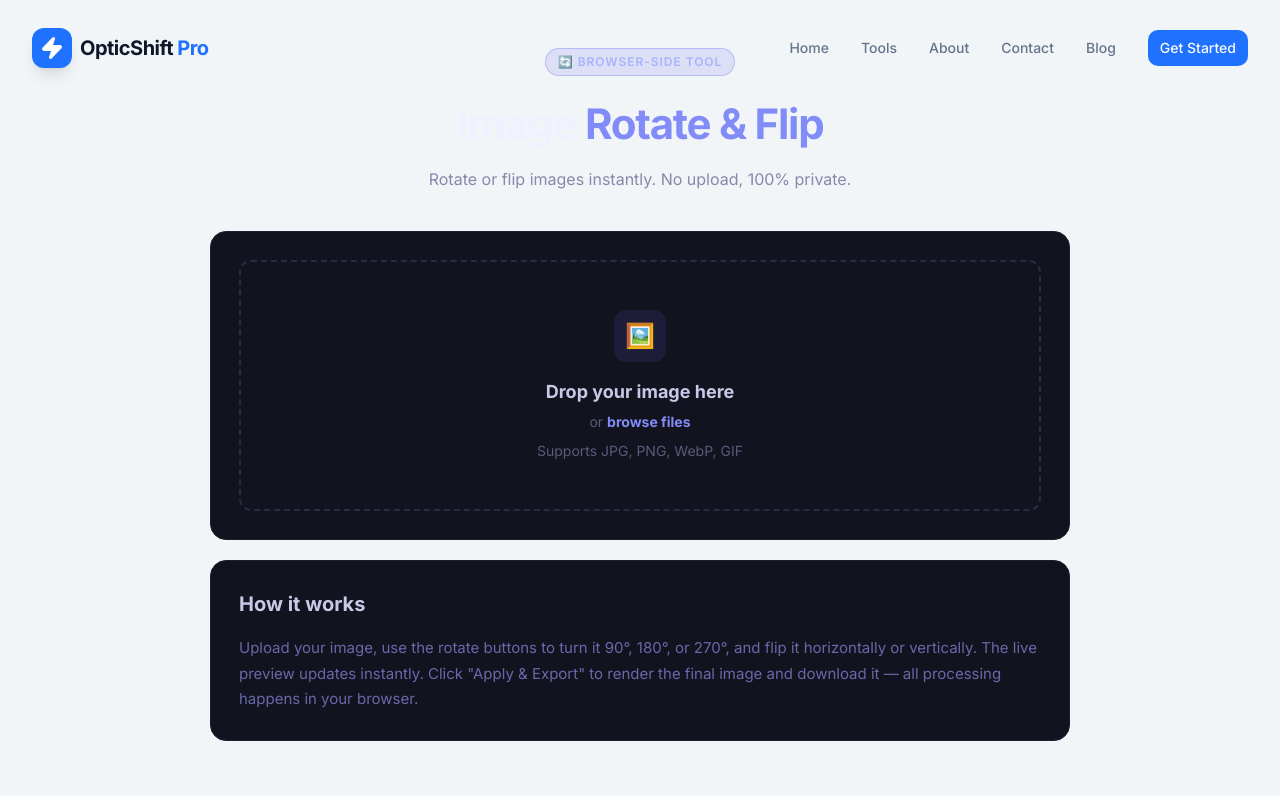
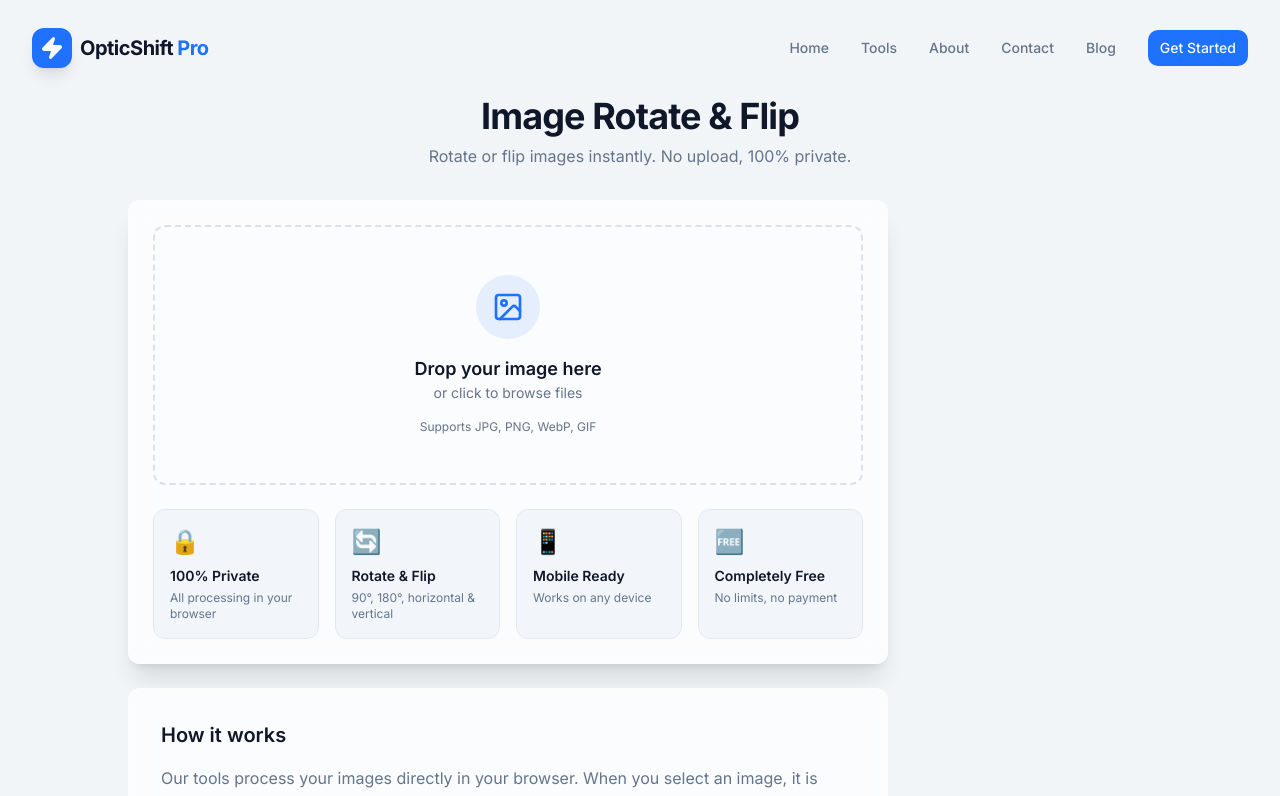
Before and after one commit to surajkumar122024-star/ok01, a Next.js app: page /tools/image-rotate in a window 1280 px wide. Shown: the top 796 px of the page. Built offline with nearby package versions, Linux system fonts and the light colour scheme.

Commit message:
Add TypeScript types to ImageRotateClient component

```diff
--- a/src/app/tools/image-rotate/ImageRotateClient.tsx
+++ b/src/app/tools/image-rotate/ImageRotateClient.tsx
@@ -1,22 +1,25 @@
 "use client";
 
 import { useState, useRef } from "react";
+import { ImageToolLayout } from "@/components/ImageToolLayout";
+import { Button } from "@/components/ui/button";
+import { Download, RefreshCw, RotateCcw, RotateCw, FlipHorizontal, FlipVertical, RefreshCcw, Image as ImageIcon } from "lucide-react";
 
 export default function ImageRotateClient() {
-  const [imageSrc, setImageSrc] = useState(null);
+  const [imageSrc, setImageSrc] = useState<string | null>(null);
   const [fileName, setFileName] = useState("");
   const [isDragging, setIsDragging] = useState(false);
   const [rotation, setRotation] = useState(0);
   const [flipH, setFlipH] = useState(false);
   const [flipV, setFlipV] = useState(false);
   const [outputFormat, setOutputFormat] = useState("image/png");
-  const [resultUrl, setResultUrl] = useState(null);
-  const [previewStyle, setPreviewStyle] = useState({});
+  const [resultUrl, setResultUrl] = useState<string | null>(null);
+  const [previewStyle, setPreviewStyle] = useState<React.CSSProperties>({});
 
-  const fileInputRef = useRef(null);
-  const imgRef = useRef(null);
+  const fileInputRef = useRef<HTMLInputElement>(null);
+  const imgRef = useRef<HTMLImageElement>(null);
 
-  const updatePreview = (rot, fh, fv) => {
+  const updatePreview = (rot: number, fh: boolean, fv: boolean) => {
     const scaleX = fh ? -1 : 1;
     const scaleY = fv ? -1 : 1;
     setPreviewStyle({
@@ -25,12 +28,12 @@ export default function ImageRotateClient() {
     });
   };
 
-  const handleFile = (file) => {
+  const handleFile = (file: File) => {
     if (!file || !file.type.startsWith("image/")) return;
     setFileName(file.name);
     const reader = new FileReader();
     reader.onload = (e) => {
-      setImageSrc(e.target.result);
+      setImageSrc(e.target?.result as string);
       setResultUrl(null);
       setRotation(0);
       setFlipH(false);
@@ -40,7 +43,7 @@ export default function ImageRotateClient() {
     reader.readAsDataURL(file);
   };
 
-  const rotate = (deg) => {
+  const rotate = (deg: number) => {
     const newRot = (rotation + deg + 360) % 360;
     setRotation(newRot);
     updatePreview(newRot, flipH, flipV);
@@ -75,14 +78,13 @@ export default function ImageRotateClient() {
     const canvas = document.createElement("canvas");
     canvas.width = cw;
     canvas.height = ch;
-    const ctx = canvas.getContext("2d");
+    const ctx = canvas.getContext("2d")!;
 
     ctx.translate(cw / 2, ch / 2);
     ctx.rotate(rad);
     ctx.scale(flipH ? -1 : 1, flipV ? -1 : 1);
     ctx.drawImage(img, -ow / 2, -oh / 2);
 
-    const ext = outputFormat === "image/jpeg" ? "jpg" : outputFormat === "image/webp" ? "webp" : "png";
     setResultUrl(canvas.toDataURL(outputFormat, 0.95));
   };
 
@@ -106,146 +108,164 @@ export default function ImageRotateClient() {
   };
 
   return (
-    <>
-      <style>{`
-        * { box-sizing: border-box; margin: 0; padding: 0; }
-        .page-wrap { max-width: 900px; margin: 0 auto; padding: 48px 20px 80px; }
-        .page-header { text-align: center; margin-bottom: 40px; }
-        .badge { display: inline-flex; align-items: center; gap: 6px; background: rgba(99,102,241,0.15); border: 1px solid rgba(99,102,241,0.3); color: #a5b4fc; font-size: 12px; font-weight: 600; letter-spacing: 0.08em; text-transform: uppercase; padding: 4px 12px; border-radius: 20px; margin-bottom: 16px; }
-        .page-title { font-size: clamp(28px, 5vw, 42px); font-weight: 800; letter-spacing: -0.03em; color: #f0f0ff; margin-bottom: 12px; }
-        .page-title span { color: #818cf8; }
-        .page-subtitle { color: #8888aa; font-size: 16px; }
-        .card { background: #13131f; border: 1px solid #1e1e30; border-radius: 16px; padding: 28px; margin-bottom: 20px; }
-        .drop-zone { border: 2px dashed #2a2a40; border-radius: 12px; padding: 48px 24px; text-align: center; cursor: pointer; transition: all 0.2s; }
-        .drop-zone:hover, .drop-zone.drag-over { border-color: #6366f1; background: rgba(99,102,241,0.05); }
-        .drop-icon { width: 52px; height: 52px; background: rgba(99,102,241,0.12); border-radius: 12px; display: flex; align-items: center; justify-content: center; margin: 0 auto 16px; font-size: 24px; }
-        .drop-title { font-size: 18px; font-weight: 700; color: #c8c8e8; margin-bottom: 6px; }
-        .drop-sub { color: #5a5a7a; font-size: 14px; }
-        .drop-sub b { color: #818cf8; cursor: pointer; }
-
-        /* Preview box */
-        .preview-box { background: repeating-conic-gradient(#1e1e30 0% 25%, #13131f 0% 50%) 0 0 / 20px 20px; border-radius: 12px; display: flex; align-items: center; justify-content: center; min-height: 260px; overflow: hidden; margin-bottom: 24px; }
-        .preview-box img { max-width: 90%; max-height: 260px; object-fit: contain; border-radius: 4px; }
-
-        /* Controls */
-        .controls { display: flex; flex-wrap: wrap; gap: 10px; justify-content: center; margin-bottom: 20px; }
-        .ctrl-btn { display: flex; flex-direction: column; align-items: center; gap: 4px; padding: 12px 16px; border-radius: 10px; border: 1px solid #2a2a40; background: #1a1a2e; color: #a0a0cc; font-size: 13px; font-weight: 600; cursor: pointer; transition: all 0.15s; min-width: 72px; }
-        .ctrl-btn:hover { border-color: #6366f1; color: #fff; background: #1e1e35; }
-        .ctrl-btn.active { background: #6366f1; border-color: #6366f1; color: #fff; }
-        .ctrl-icon { font-size: 22px; }
-
-        .divider { border: none; border-top: 1px solid #1e1e30; margin: 20px 0; }
-        .info-bar { display: flex; gap: 12px; flex-wrap: wrap; margin-bottom: 16px; }
-        .info-chip { background: #0f0f1c; border: 1px solid #1e1e30; border-radius: 6px; padding: 4px 10px; font-size: 12px; color: #6868aa; }
-        .info-chip b { color: #a0a0cc; }
-
-        .actions { display: flex; gap: 10px; flex-wrap: wrap; }
-        .btn { padding: 10px 22px; border-radius: 8px; font-size: 14px; font-weight: 700; cursor: pointer; border: none; transition: all 0.15s; }
-        .btn-primary { background: #6366f1; color: #fff; }
-        .btn-primary:hover { background: #4f51e0; transform: translateY(-1px); }
-        .btn-success { background: #059669; color: #fff; }
-        .btn-success:hover { background: #047857; }
-        .btn-danger { background: transparent; color: #f87171; border: 1px solid #3a2020; }
-        .btn-danger:hover { background: #2a1010; }
-        select.format-select { padding: 8px 14px; border-radius: 8px; background: #1e1e30; border: 1px solid #2a2a40; color: #a0a0cc; font-size: 14px; cursor: pointer; outline: none; }
-
-        .result-wrap { margin-top: 24px; }
-        .result-title { font-size: 14px; font-weight: 700; color: #8888aa; text-transform: uppercase; letter-spacing: 0.08em; margin-bottom: 12px; }
-        .result-img { max-width: 100%; max-height: 400px; border-radius: 8px; border: 1px solid #1e1e30; display: block; }
-
-        .how-title { font-size: 20px; font-weight: 800; color: #c8c8e8; margin-bottom: 16px; }
-        .how-text { color: #6868aa; font-size: 15px; line-height: 1.7; }
-      `}</style>
-
-      <div className="page-wrap">
-        {/* Header */}
-        <div className="page-header">
-          <div className="badge">🔄 Browser-Side Tool</div>
-          <h1 className="page-title">Image <span>Rotate & Flip</span></h1>
-          <p className="page-subtitle">Rotate or flip images instantly. No upload, 100% private.</p>
-        </div>
-
-        <div className="card">
+    <ImageToolLayout
+      title="Image Rotate & Flip"
+      description="Rotate or flip images instantly. No upload, 100% private."
+    >
+      <div className="space-y-6">
         {!imageSrc ? (
           <div
-              className={`drop-zone${isDragging ? " drag-over" : ""}`}
             onClick={() => fileInputRef.current?.click()}
             onDragOver={(e) => { e.preventDefault(); setIsDragging(true); }}
             onDragLeave={() => setIsDragging(false)}
             onDrop={(e) => { e.preventDefault(); setIsDragging(false); handleFile(e.dataTransfer.files[0]); }}
+            className={`border-2 border-dashed rounded-xl p-12 flex flex-col items-center justify-center gap-4 cursor-pointer transition-all duration-300 ${
+              isDragging ? "border-primary bg-primary/5" : "border-muted-foreground/20 hover:border-primary/50 hover:bg-muted/5"
+            }`}
           >
-              <div className="drop-icon">🖼️</div>
-              <div className="drop-title">Drop your image here</div>
-              <div className="drop-sub">or <b onClick={(e) => { e.stopPropagation(); fileInputRef.current?.click(); }}>browse files</b></div>
-              <div className="drop-sub" style={{ marginTop: 8 }}>Supports JPG, PNG, WebP, GIF</div>
-              <input ref={fileInputRef} type="file" accept="image/*" style={{ display: "none" }} onChange={(e) => handleFile(e.target.files[0])} />
+            <input
+              ref={fileInputRef}
+              type="file"
+              accept="image/*"
+              className="hidden"
+              onChange={(e) => e.target.files?.[0] && handleFile(e.target.files[0])}
+            />
+            <div className="w-16 h-16 bg-primary/10 rounded-full flex items-center justify-center text-primary">
+              <ImageIcon size={32} />
+            </div>
+            <div className="text-center">
+              <p className="text-lg font-semibold">Drop your image here</p>
+              <p className="text-sm text-muted-foreground">or click to browse files</p>
+            </div>
+            <p className="text-xs text-muted-foreground">Supports JPG, PNG, WebP, GIF</p>
           </div>
         ) : (
-            <>
+          <div className="space-y-6 animate-in fade-in slide-in-from-bottom-4 duration-500">
             {/* Live Preview */}
-              <div className="preview-box">
-                <img ref={imgRef} src={imageSrc} alt="Preview" style={previewStyle} crossOrigin="anonymous" />
+            <div
+              className="rounded-xl flex items-center justify-center min-h-[260px] overflow-hidden"
+              style={{
+                backgroundImage:
+                  "repeating-conic-gradient(hsl(var(--muted)) 0% 25%, hsl(var(--background)) 0% 50%)",
+                backgroundSize: "20px 20px",
+              }}
+            >
+              <img
+                ref={imgRef}
+                src={imageSrc}
+                alt="Preview"
+                style={previewStyle}
+                crossOrigin="anonymous"
+                className="max-w-[90%] max-h-[260px] object-contain rounded"
+              />
             </div>
 
             {/* Controls */}
-              <div className="controls">
-                <button className="ctrl-btn" onClick={() => rotate(-90)}>
-                  <span className="ctrl-icon">↺</span> Rotate Left
+            <div className="flex flex-wrap gap-2.5 justify-center">
+              <button
+                onClick={() => rotate(-90)}
+                className="flex flex-col items-center gap-1 px-4 py-3 rounded-lg border min-w-[72px] text-xs font-semibold text-muted-foreground hover:border-primary hover:text-foreground transition-colors"
+              >
+                <RotateCcw size={22} /> Rotate Left
               </button>
-                <button className="ctrl-btn" onClick={() => rotate(90)}>
-                  <span className="ctrl-icon">↻</span> Rotate Right
+              <button
+                onClick={() => rotate(90)}
+                className="flex flex-col items-center gap-1 px-4 py-3 rounded-lg border min-w-[72px] text-xs font-semibold text-muted-foreground hover:border-primary hover:text-foreground transition-colors"
+              >
+                <RotateCw size={22} /> Rotate Right
               </button>
-                <button className="ctrl-btn" onClick={() => rotate(180)}>
-                  <span className="ctrl-icon">🔃</span> 180°
+              <button
+                onClick={() => rotate(180)}
+                className="flex flex-col items-center gap-1 px-4 py-3 rounded-lg border min-w-[72px] text-xs font-semibold text-muted-foreground hover:border-primary hover:text-foreground transition-colors"
+              >
+                <RefreshCcw size={22} /> 180°
               </button>
-                <button className={`ctrl-btn${flipH ? " active" : ""}`} onClick={toggleFlipH}>
-                  <span className="ctrl-icon">↔️</span> Flip H
+              <button
+                onClick={toggleFlipH}
+                className={`flex flex-col items-center gap-1 px-4 py-3 rounded-lg border min-w-[72px] text-xs font-semibold transition-colors ${
+                  flipH ? "bg-primary border-primary text-primary-foreground" : "text-muted-foreground hover:border-primary hover:text-foreground"
+                }`}
+              >
+                <FlipHorizontal size={22} /> Flip H
               </button>
-                <button className={`ctrl-btn${flipV ? " active" : ""}`} onClick={toggleFlipV}>
-                  <span className="ctrl-icon">↕️</span> Flip V
+              <button
+                onClick={toggleFlipV}
+                className={`flex flex-col items-center gap-1 px-4 py-3 rounded-lg border min-w-[72px] text-xs font-semibold transition-colors ${
+                  flipV ? "bg-primary border-primary text-primary-foreground" : "text-muted-foreground hover:border-primary hover:text-foreground"
+                }`}
+              >
+                <FlipVertical size={22} /> Flip V
               </button>
             </div>
 
-              <hr className="divider" />
+            <hr className="border-border" />
 
             {/* Info */}
-              <div className="info-bar">
-                <div className="info-chip">Rotation: <b>{rotation}°</b></div>
-                <div className="info-chip">Flip H: <b>{flipH ? "Yes" : "No"}</b></div>
-                <div className="info-chip">Flip V: <b>{flipV ? "Yes" : "No"}</b></div>
+            <div className="flex gap-3 flex-wrap">
+              <div className="bg-muted/30 border rounded-md px-3 py-1 text-xs text-muted-foreground">
+                Rotation: <strong className="text-foreground">{rotation}°</strong>
+              </div>
+              <div className="bg-muted/30 border rounded-md px-3 py-1 text-xs text-muted-foreground">
+                Flip H: <strong className="text-foreground">{flipH ? "Yes" : "No"}</strong>
+              </div>
+              <div className="bg-muted/30 border rounded-md px-3 py-1 text-xs text-muted-foreground">
+                Flip V: <strong className="text-foreground">{flipV ? "Yes" : "No"}</strong>
+              </div>
             </div>
 
             {/* Actions */}
-              <div className="actions">
-                <select className="format-select" value={outputFormat} onChange={(e) => setOutputFormat(e.target.value)}>
+            <div className="flex gap-3 flex-wrap items-center">
+              <select
+                className="px-3 py-2 rounded-lg bg-background border text-sm outline-none cursor-pointer"
+                value={outputFormat}
+                onChange={(e) => setOutputFormat(e.target.value)}
+              >
                 <option value="image/png">PNG</option>
                 <option value="image/jpeg">JPG</option>
                 <option value="image/webp">WebP</option>
               </select>
-                <button className="btn btn-primary" onClick={applyAndExport}>🔄 Apply & Export</button>
-                {resultUrl && <button className="btn btn-success" onClick={download}>⬇ Download</button>}
-                <button className="btn btn-danger" onClick={reset}>✕ Reset</button>
+              <Button onClick={applyAndExport} className="shadow-lg shadow-primary/20">
+                <RefreshCw className="mr-2 h-4 w-4" />
+                Apply & Export
+              </Button>
+              {resultUrl && (
+                <Button variant="secondary" onClick={download}>
+                  <Download className="mr-2 h-4 w-4" />
+                  Download
+                </Button>
+              )}
+              <Button variant="outline" onClick={reset}>
+                Reset
+              </Button>
             </div>
 
             {/* Result */}
             {resultUrl && (
-                <div className="result-wrap">
-                  <div className="result-title">Result</div>
-                  <img src={resultUrl} alt="Result" className="result-img" />
+              <div>
+                <p className="text-xs font-bold text-muted-foreground uppercase tracking-wider mb-3">Result</p>
+                <img src={resultUrl} alt="Result" className="max-w-full max-h-[400px] rounded-lg border" />
               </div>
             )}
-            </>
+          </div>
+        )}
+
+        {!imageSrc && (
+          <div className="grid grid-cols-2 md:grid-cols-4 gap-4 mt-4">
+            {[
+              { icon: "🔒", title: "100% Private", desc: "All processing in your browser" },
+              { icon: "🔄", title: "Rotate & Flip", desc: "90°, 180°, horizontal & vertical" },
+              { icon: "📱", title: "Mobile Ready", desc: "Works on any device" },
+              { icon: "🆓", title: "Completely Free", desc: "No limits, no payment" },
+            ].map((f) => (
+              <div key={f.title} className="bg-muted/30 border rounded-xl p-4">
+                <div className="text-2xl mb-2">{f.icon}</div>
+                <p className="font-semibold text-sm mb-1">{f.title}</p>
+                <p className="text-xs text-muted-foreground">{f.desc}</p>
+              </div>
+            ))}
+          </div>
         )}
       </div>
-
-        {/* How it works */}
-        <div className="card">
-          <h2 className="how-title">How it works</h2>
-          <p className="how-text">
-            Upload your image, use the rotate buttons to turn it 90°, 180°, or 270°, and flip it horizontally or vertically. The live preview updates instantly. Click "Apply & Export" to render the final image and download it — all processing happens in your browser.
-          </p>
-        </div>
-      </div>
-    </>
+    </ImageToolLayout>
   );
 }
```
Lines whose indentation alone changed are shown as unchanged.
